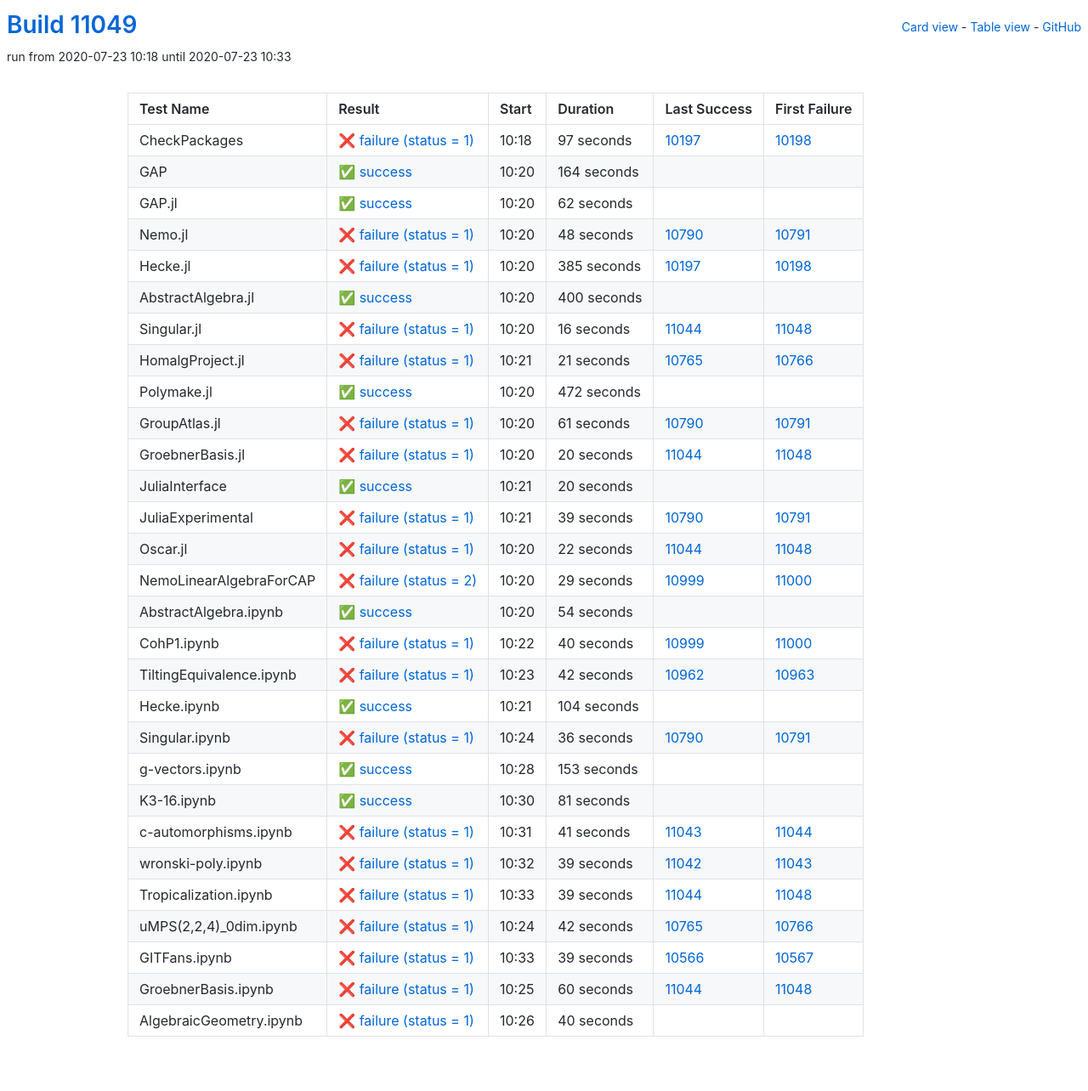
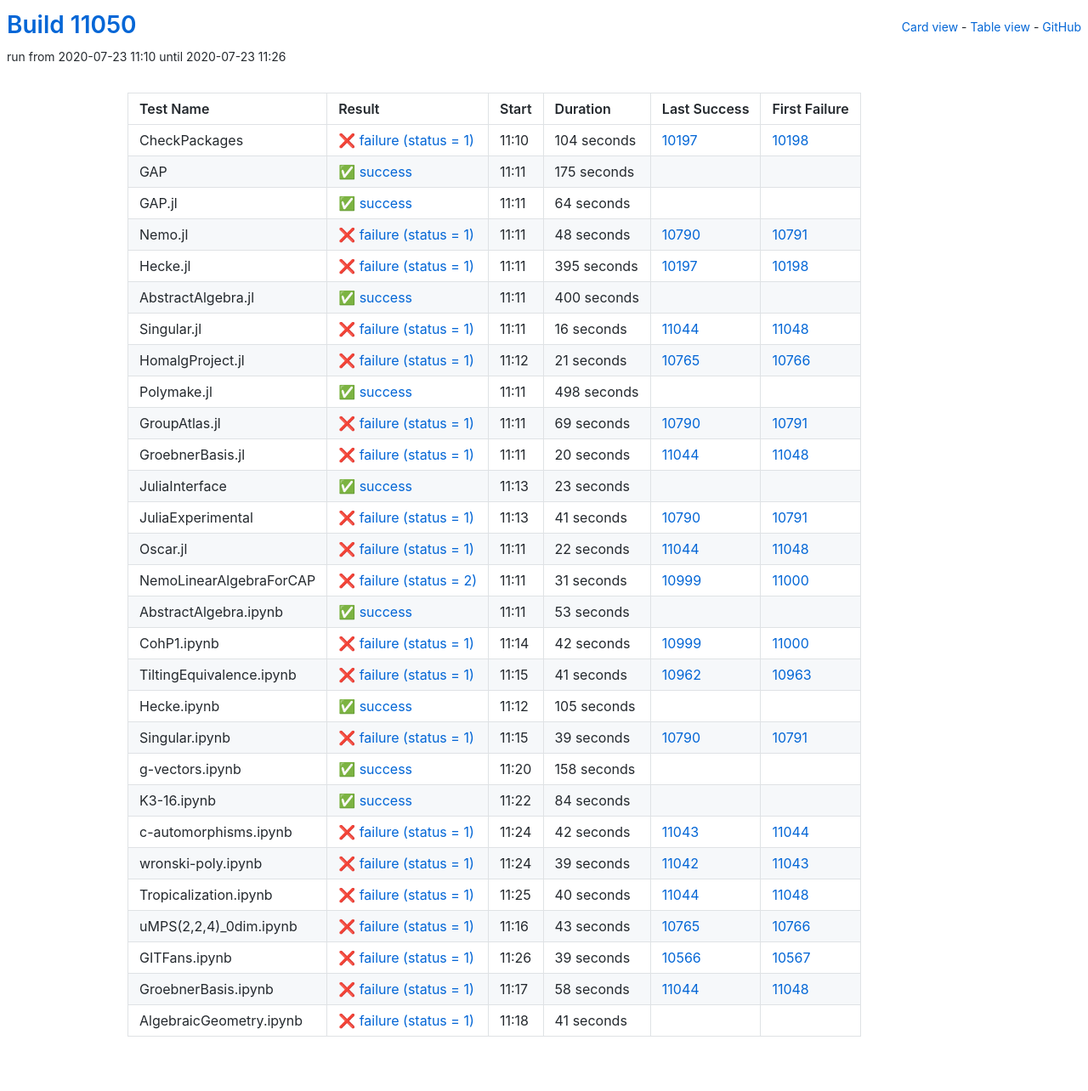
Before and after one commit to oscar-system/oscar-ci-status, a Jekyll site: the page built from table.html, in a window 1280 px wide. Shown: the whole page at 85% size. Built offline with Jekyll 4.4.1, drawn with Linux system fonts in a browser that asks for light colours.

Commit message:
Build #11050

```diff
--- a/_data/ci.yml
+++ b/_data/ci.yml
@@ -1,6 +1,6 @@
 ---
-build: 11049
-build_url: https://oscarci.mathematik.uni-kl.de/job/oscar/11049/
+build: 11050
+build_url: https://oscarci.mathematik.uni-kl.de/job/oscar/11050/
 job: oscar
 organization: oscar-system
 repo: oscar-ci-status
@@ -8,44 +8,44 @@
 tests:
 - name: CheckPackages
   id: checkpackages
-  log: https://oscarci.mathematik.uni-kl.de/job/oscar/11049/artifact/logs/build-11049/CheckPackages.log
-  start: 2020-07-23 10:18
+  log: https://oscarci.mathematik.uni-kl.de/job/oscar/11050/artifact/logs/build-11050/CheckPackages.log
+  start: 2020-07-23 11:10
   success: false
   exitcode: 1
   status: failure
-  duration: 97
+  duration: 104
   last_success: 10197
   last_success_url: https://oscarci.mathematik.uni-kl.de/job/oscar/10197/
   first_failure: 10198
   first_failure_url: https://oscarci.mathematik.uni-kl.de/job/oscar/10198/
 - name: GAP
   id: gap
-  log: https://oscarci.mathematik.uni-kl.de/job/oscar/11049/artifact/logs/build-11049/GAP.log
-  start: 2020-07-23 10:20
+  log: https://oscarci.mathematik.uni-kl.de/job/oscar/11050/artifact/logs/build-11050/GAP.log
+  start: 2020-07-23 11:11
   success: true
   exitcode: 0
   status: success
-  duration: 164
+  duration: 175
   last_success: false
   last_success_url:
   first_failure: false
   first_failure_url:
 - name: GAP.jl
   id: gap-jl
-  log: https://oscarci.mathematik.uni-kl.de/job/oscar/11049/artifact/logs/build-11049/GAP.jl.log
-  start: 2020-07-23 10:20
+  log: https://oscarci.mathematik.uni-kl.de/job/oscar/11050/artifact/logs/build-11050/GAP.jl.log
+  start: 2020-07-23 11:11
   success: true
   exitcode: 0
   status: success
-  duration: 62
+  duration: 64
   last_success: false
   last_success_url:
   first_failure: false
   first_failure_url:
 - name: Nemo.jl
   id: nemo-jl
-  log: https://oscarci.mathematik.uni-kl.de/job/oscar/11049/artifact/logs/build-11049/Nemo.jl.log
-  start: 2020-07-23 10:20
+  log: https://oscarci.mathematik.uni-kl.de/job/oscar/11050/artifact/logs/build-11050/Nemo.jl.log
+  start: 2020-07-23 11:11
   success: false
   exitcode: 1
   status: failure
@@ -56,20 +56,20 @@
   first_failure_url: https://oscarci.mathematik.uni-kl.de/job/oscar/10791/
 - name: Hecke.jl
   id: hecke-jl
-  log: https://oscarci.mathematik.uni-kl.de/job/oscar/11049/artifact/logs/build-11049/Hecke.jl.log
-  start: 2020-07-23 10:20
+  log: https://oscarci.mathematik.uni-kl.de/job/oscar/11050/artifact/logs/build-11050/Hecke.jl.log
+  start: 2020-07-23 11:11
   success: false
   exitcode: 1
   status: failure
-  duration: 385
+  duration: 395
   last_success: 10197
   last_success_url: https://oscarci.mathematik.uni-kl.de/job/oscar/10197/
   first_failure: 10198
   first_failure_url: https://oscarci.mathematik.uni-kl.de/job/oscar/10198/
 - name: AbstractAlgebra.jl
   id: abstractalgebra-jl
-  log: https://oscarci.mathematik.uni-kl.de/job/oscar/11049/artifact/logs/build-11049/AbstractAlgebra.jl.log
-  start: 2020-07-23 10:20
+  log: https://oscarci.mathematik.uni-kl.de/job/oscar/11050/artifact/logs/build-11050/AbstractAlgebra.jl.log
+  start: 2020-07-23 11:11
   success: true
   exitcode: 0
   status: success
@@ -80,8 +80,8 @@
   first_failure_url:
 - name: Singular.jl
   id: singular-jl
-  log: https://oscarci.mathematik.uni-kl.de/job/oscar/11049/artifact/logs/build-11049/Singular.jl.log
-  start: 2020-07-23 10:20
+  log: https://oscarci.mathematik.uni-kl.de/job/oscar/11050/artifact/logs/build-11050/Singular.jl.log
+  start: 2020-07-23 11:11
   success: false
   exitcode: 1
   status: failure
@@ -92,8 +92,8 @@
   first_failure_url: https://oscarci.mathematik.uni-kl.de/job/oscar/11048/
 - name: HomalgProject.jl
   id: homalgproject-jl
-  log: https://oscarci.mathematik.uni-kl.de/job/oscar/11049/artifact/logs/build-11049/HomalgProject.jl.log
-  start: 2020-07-23 10:21
+  log: https://oscarci.mathematik.uni-kl.de/job/oscar/11050/artifact/logs/build-11050/HomalgProject.jl.log
+  start: 2020-07-23 11:12
   success: false
   exitcode: 1
   status: failure
@@ -104,32 +104,32 @@
   first_failure_url: https://oscarci.mathematik.uni-kl.de/job/oscar/10766/
 - name: Polymake.jl
   id: polymake-jl
-  log: https://oscarci.mathematik.uni-kl.de/job/oscar/11049/artifact/logs/build-11049/Polymake.jl.log
-  start: 2020-07-23 10:20
+  log: https://oscarci.mathematik.uni-kl.de/job/oscar/11050/artifact/logs/build-11050/Polymake.jl.log
+  start: 2020-07-23 11:11
   success: true
   exitcode: 0
   status: success
-  duration: 472
+  duration: 498
   last_success: false
   last_success_url:
   first_failure: false
   first_failure_url:
 - name: GroupAtlas.jl
   id: groupatlas-jl
-  log: https://oscarci.mathematik.uni-kl.de/job/oscar/11049/artifact/logs/build-11049/GroupAtlas.jl.log
-  start: 2020-07-23 10:20
+  log: https://oscarci.mathematik.uni-kl.de/job/oscar/11050/artifact/logs/build-11050/GroupAtlas.jl.log
+  start: 2020-07-23 11:11
   success: false
   exitcode: 1
   status: failure
-  duration: 61
+  duration: 69
   last_success: 10790
   last_success_url: https://oscarci.mathematik.uni-kl.de/job/oscar/10790/
   first_failure: 10791
   first_failure_url: https://oscarci.mathematik.uni-kl.de/job/oscar/10791/
 - name: GroebnerBasis.jl
   id: groebnerbasis-jl
-  log: https://oscarci.mathematik.uni-kl.de/job/oscar/11049/artifact/logs/build-11049/GroebnerBasis.jl.log
-  start: 2020-07-23 10:20
+  log: https://oscarci.mathematik.uni-kl.de/job/oscar/11050/artifact/logs/build-11050/GroebnerBasis.jl.log
+  start: 2020-07-23 11:11
   success: false
   exitcode: 1
   status: failure
@@ -140,32 +140,32 @@
   first_failure_url: https://oscarci.mathematik.uni-kl.de/job/oscar/11048/
 - name: JuliaInterface
   id: juliainterface
-  log: https://oscarci.mathematik.uni-kl.de/job/oscar/11049/artifact/logs/build-11049/JuliaInterface.log
-  start: 2020-07-23 10:21
+  log: https://oscarci.mathematik.uni-kl.de/job/oscar/11050/artifact/logs/build-11050/JuliaInterface.log
+  start: 2020-07-23 11:13
   success: true
   exitcode: 0
   status: success
-  duration: 20
+  duration: 23
   last_success: false
   last_success_url:
   first_failure: false
   first_failure_url:
 - name: JuliaExperimental
   id: juliaexperimental
-  log: https://oscarci.mathematik.uni-kl.de/job/oscar/11049/artifact/logs/build-11049/JuliaExperimental.log
-  start: 2020-07-23 10:21
+  log: https://oscarci.mathematik.uni-kl.de/job/oscar/11050/artifact/logs/build-11050/JuliaExperimental.log
+  start: 2020-07-23 11:13
   success: false
   exitcode: 1
   status: failure
-  duration: 39
+  duration: 41
   last_success: 10790
   last_success_url: https://oscarci.mathematik.uni-kl.de/job/oscar/10790/
   first_failure: 10791
   first_failure_url: https://oscarci.mathematik.uni-kl.de/job/oscar/10791/
 - name: Oscar.jl
   id: oscar-jl
-  log: https://oscarci.mathematik.uni-kl.de/job/oscar/11049/artifact/logs/build-11049/Oscar.jl.log
-  start: 2020-07-23 10:20
+  log: https://oscarci.mathematik.uni-kl.de/job/oscar/11050/artifact/logs/build-11050/Oscar.jl.log
+  start: 2020-07-23 11:11
   success: false
   exitcode: 1
   status: failure
@@ -176,116 +176,116 @@
   first_failure_url: https://oscarci.mathematik.uni-kl.de/job/oscar/11048/
 - name: NemoLinearAlgebraForCAP
   id: nemolinearalgebraforcap
-  log: https://oscarci.mathematik.uni-kl.de/job/oscar/11049/artifact/logs/build-11049/NemoLinearAlgebraForCAP.log
-  start: 2020-07-23 10:20
+  log: https://oscarci.mathematik.uni-kl.de/job/oscar/11050/artifact/logs/build-11050/NemoLinearAlgebraForCAP.log
+  start: 2020-07-23 11:11
   success: false
   exitcode: 2
   status: failure
-  duration: 29
+  duration: 31
   last_success: 10999
   last_success_url: https://oscarci.mathematik.uni-kl.de/job/oscar/10999/
   first_failure: 11000
   first_failure_url: https://oscarci.mathematik.uni-kl.de/job/oscar/11000/
 - name: AbstractAlgebra.ipynb
   id: abstractalgebra-ipynb
-  log: https://oscarci.mathematik.uni-kl.de/job/oscar/11049/artifact/logs/build-11049/AbstractAlgebra.ipynb.log
-  start: 2020-07-23 10:20
+  log: https://oscarci.mathematik.uni-kl.de/job/oscar/11050/artifact/logs/build-11050/AbstractAlgebra.ipynb.log
+  start: 2020-07-23 11:11
   success: true
   exitcode: 0
   status: success
-  duration: 54
+  duration: 53
   last_success: false
   last_success_url:
   first_failure: false
   first_failure_url:
 - name: CohP1.ipynb
   id: cohp1-ipynb
-  log: https://oscarci.mathematik.uni-kl.de/job/oscar/11049/artifact/logs/build-11049/CohP1.ipynb.log
-  start: 2020-07-23 10:22
+  log: https://oscarci.mathematik.uni-kl.de/job/oscar/11050/artifact/logs/build-11050/CohP1.ipynb.log
+  start: 2020-07-23 11:14
   success: false
   exitcode: 1
   status: failure
-  duration: 40
+  duration: 42
   last_success: 10999
   last_success_url: https://oscarci.mathematik.uni-kl.de/job/oscar/10999/
   first_failure: 11000
   first_failure_url: https://oscarci.mathematik.uni-kl.de/job/oscar/11000/
 - name: TiltingEquivalence.ipynb
   id: tiltingequivalence-ipynb
-  log: https://oscarci.mathematik.uni-kl.de/job/oscar/11049/artifact/logs/build-11049/TiltingEquivalence.ipynb.log
-  start: 2020-07-23 10:23
+  log: https://oscarci.mathematik.uni-kl.de/job/oscar/11050/artifact/logs/build-11050/TiltingEquivalence.ipynb.log
+  start: 2020-07-23 11:15
   success: false
   exitcode: 1
   status: failure
-  duration: 42
+  duration: 41
   last_success: 10962
   last_success_url: https://oscarci.mathematik.uni-kl.de/job/oscar/10962/
   first_failure: 10963
   first_failure_url: https://oscarci.mathematik.uni-kl.de/job/oscar/10963/
 - name: Hecke.ipynb
   id: hecke-ipynb
-  log: https://oscarci.mathematik.uni-kl.de/job/oscar/11049/artifact/logs/build-11049/Hecke.ipynb.log
-  start: 2020-07-23 10:21
+  log: https://oscarci.mathematik.uni-kl.de/job/oscar/11050/artifact/logs/build-11050/Hecke.ipynb.log
+  start: 2020-07-23 11:12
   success: true
   exitcode: 0
   status: success
-  duration: 104
+  duration: 105
   last_success: false
   last_success_url:
   first_failure: false
   first_failure_url:
 - name: Singular.ipynb
   id: singular-ipynb
-  log: https://oscarci.mathematik.uni-kl.de/job/oscar/11049/artifact/logs/build-11049/Singular.ipynb.log
-  start: 2020-07-23 10:24
+  log: https://oscarci.mathematik.uni-kl.de/job/oscar/11050/artifact/logs/build-11050/Singular.ipynb.log
+  start: 2020-07-23 11:15
   success: false
   exitcode: 1
   status: failure
-  duration: 36
+  duration: 39
   last_success: 10790
   last_success_url: https://oscarci.mathematik.uni-kl.de/job/oscar/10790/
   first_failure: 10791
   first_failure_url: https://oscarci.mathematik.uni-kl.de/job/oscar/10791/
 - name: g-vectors.ipynb
   id: g-vectors-ipynb
-  log: https://oscarci.mathematik.uni-kl.de/job/oscar/11049/artifact/logs/build-11049/g-vectors.ipynb.log
-  start: 2020-07-23 10:28
+  log: https://oscarci.mathematik.uni-kl.de/job/oscar/11050/artifact/logs/build-11050/g-vectors.ipynb.log
+  start: 2020-07-23 11:20
   success: true
   exitcode: 0
   status: success
-  duration: 153
+  duration: 158
   last_success: false
   last_success_url:
   first_failure: false
   first_failure_url:
 - name: K3-16.ipynb
   id: k3-16-ipynb
-  log: https://oscarci.mathematik.uni-kl.de/job/oscar/11049/artifact/logs/build-11049/K3-16.ipynb.log
-  start: 2020-07-23 10:30
+  log: https://oscarci.mathematik.uni-kl.de/job/oscar/11050/artifact/logs/build-11050/K3-16.ipynb.log
+  start: 2020-07-23 11:22
   success: true
   exitcode: 0
   status: success
-  duration: 81
+  duration: 84
   last_success: false
   last_success_url:
   first_failure: false
   first_failure_url:
 - name: c-automorphisms.ipynb
   id: c-automorphisms-ipynb
-  log: https://oscarci.mathematik.uni-kl.de/job/oscar/11049/artifact/logs/build-11049/c-automorphisms.ipynb.log
-  start: 2020-07-23 10:31
+  log: https://oscarci.mathematik.uni-kl.de/job/oscar/11050/artifact/logs/build-11050/c-automorphisms.ipynb.log
+  start: 2020-07-23 11:24
   success: false
   exitcode: 1
   status: failure
-  duration: 41
+  duration: 42
   last_success: 11043
   last_success_url: https://oscarci.mathematik.uni-kl.de/job/oscar/11043/
   first_failure: 11044
   first_failure_url: https://oscarci.mathematik.uni-kl.de/job/oscar/11044/
 - name: wronski-poly.ipynb
   id: wronski-poly-ipynb
-  log: https://oscarci.mathematik.uni-kl.de/job/oscar/11049/artifact/logs/build-11049/wronski-poly.ipynb.log
-  start: 2020-07-23 10:32
+  log: https://oscarci.mathematik.uni-kl.de/job/oscar/11050/artifact/logs/build-11050/wronski-poly.ipynb.log
+  start: 2020-07-23 11:24
   success: false
   exitcode: 1
   status: failure
@@ -296,32 +296,32 @@
   first_failure_url: https://oscarci.mathematik.uni-kl.de/job/oscar/11043/
 - name: Tropicalization.ipynb
   id: tropicalization-ipynb
-  log: https://oscarci.mathematik.uni-kl.de/job/oscar/11049/artifact/logs/build-11049/Tropicalization.ipynb.log
-  start: 2020-07-23 10:33
+  log: https://oscarci.mathematik.uni-kl.de/job/oscar/11050/artifact/logs/build-11050/Tropicalization.ipynb.log
+  start: 2020-07-23 11:25
   success: false
   exitcode: 1
   status: failure
-  duration: 39
+  duration: 40
   last_success: 11044
   last_success_url: https://oscarci.mathematik.uni-kl.de/job/oscar/11044/
   first_failure: 11048
   first_failure_url: https://oscarci.mathematik.uni-kl.de/job/oscar/11048/
 - name: uMPS(2,2,4)_0dim.ipynb
   id: umps-2-2-4-0dim-ipynb
-  log: https://oscarci.mathematik.uni-kl.de/job/oscar/11049/artifact/logs/build-11049/uMPS-2-2-4-_0dim.ipynb.log
-  start: 2020-07-23 10:24
+  log: https://oscarci.mathematik.uni-kl.de/job/oscar/11050/artifact/logs/build-11050/uMPS-2-2-4-_0dim.ipynb.log
+  start: 2020-07-23 11:16
   success: false
   exitcode: 1
   status: failure
-  duration: 42
+  duration: 43
   last_success: 10765
   last_success_url: https://oscarci.mathematik.uni-kl.de/job/oscar/10765/
   first_failure: 10766
   first_failure_url: https://oscarci.mathematik.uni-kl.de/job/oscar/10766/
 - name: GITFans.ipynb
   id: gitfans-ipynb
-  log: https://oscarci.mathematik.uni-kl.de/job/oscar/11049/artifact/logs/build-11049/GITFans.ipynb.log
-  start: 2020-07-23 10:33
+  log: https://oscarci.mathematik.uni-kl.de/job/oscar/11050/artifact/logs/build-11050/GITFans.ipynb.log
+  start: 2020-07-23 11:26
   success: false
   exitcode: 1
   status: failure
@@ -332,24 +332,24 @@
   first_failure_url: https://oscarci.mathematik.uni-kl.de/job/oscar/10567/
 - name: GroebnerBasis.ipynb
   id: groebnerbasis-ipynb
-  log: https://oscarci.mathematik.uni-kl.de/job/oscar/11049/artifact/logs/build-11049/GroebnerBasis.ipynb.log
-  start: 2020-07-23 10:25
+  log: https://oscarci.mathematik.uni-kl.de/job/oscar/11050/artifact/logs/build-11050/GroebnerBasis.ipynb.log
+  start: 2020-07-23 11:17
   success: false
   exitcode: 1
   status: failure
-  duration: 60
+  duration: 58
   last_success: 11044
   last_success_url: https://oscarci.mathematik.uni-kl.de/job/oscar/11044/
   first_failure: 11048
   first_failure_url: https://oscarci.mathematik.uni-kl.de/job/oscar/11048/
 - name: AlgebraicGeometry.ipynb
   id: algebraicgeometry-ipynb
-  log: https://oscarci.mathematik.uni-kl.de/job/oscar/11049/artifact/logs/build-11049/AlgebraicGeometry.ipynb.log
-  start: 2020-07-23 10:26
+  log: https://oscarci.mathematik.uni-kl.de/job/oscar/11050/artifact/logs/build-11050/AlgebraicGeometry.ipynb.log
+  start: 2020-07-23 11:18
   success: false
   exitcode: 1
   status: failure
-  duration: 40
+  duration: 41
   last_success: false
   last_success_url:
   first_failure: false
```
Also changed, not shown: README.md.
